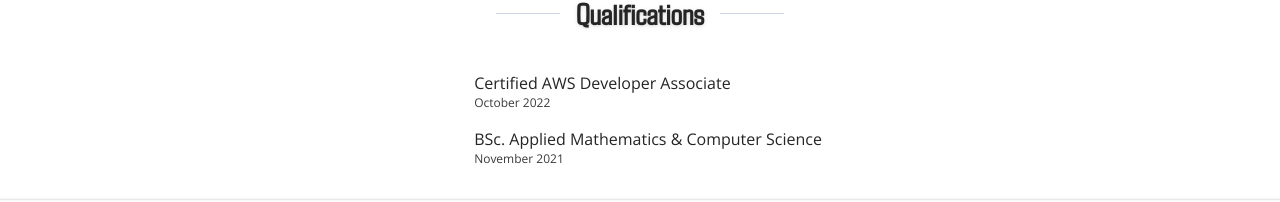
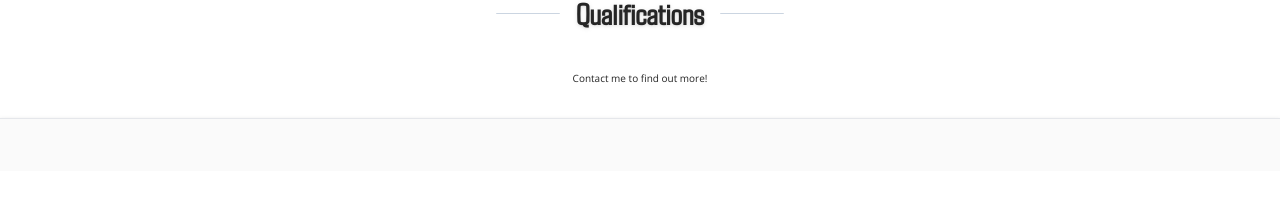
Before and after one commit to fabio-sv/personal, a SvelteKit app: page /cv in a window 1280 px wide. Shown: the part 987-1189 px from the top of the page. After the commit the page ends 1158 px from the top, so only its background shows below. Built offline with nearby package versions, Linux system fonts and the light colour scheme; some icons are missing.

Commit message:
removed pii

```diff
--- a/src/routes/cv/+page.svelte
+++ b/src/routes/cv/+page.svelte
@@ -139,7 +139,8 @@
 	<IObs once delay={200}><H3>Qualifications</H3></IObs>
 
 	<section class="max-w-xl mx-auto space-y-4 px-4">
-		<IObs once>
+		Contact me to find out more!
+		<!-- <IObs once>
 			<Qualification
 				icon={IconAWS}
 				alt="AWS"
@@ -157,6 +158,6 @@
 				subtext="November 2021"
 				href="/files/fsv-unisa-certificate.pdf"
 			/>
-		</IObs>
+		</IObs> -->
 	</section>
 </PageLayout>
```
